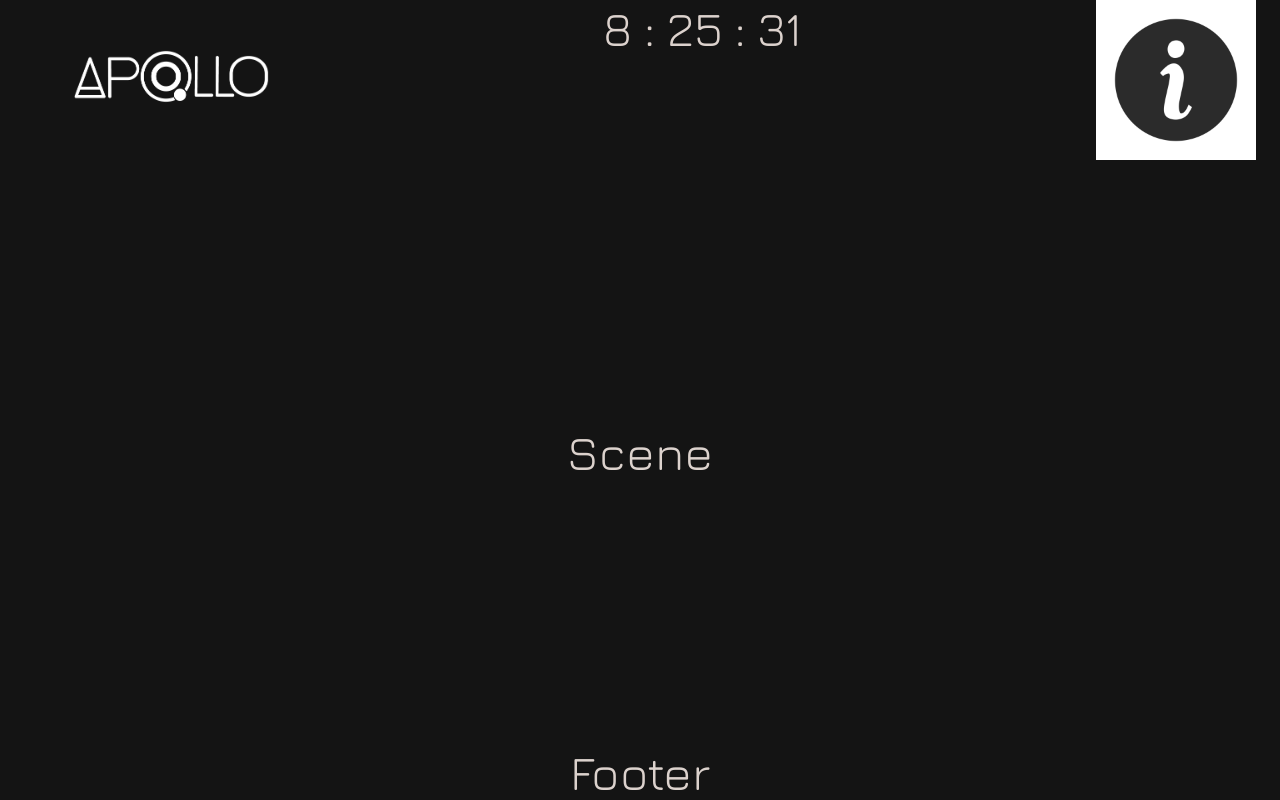
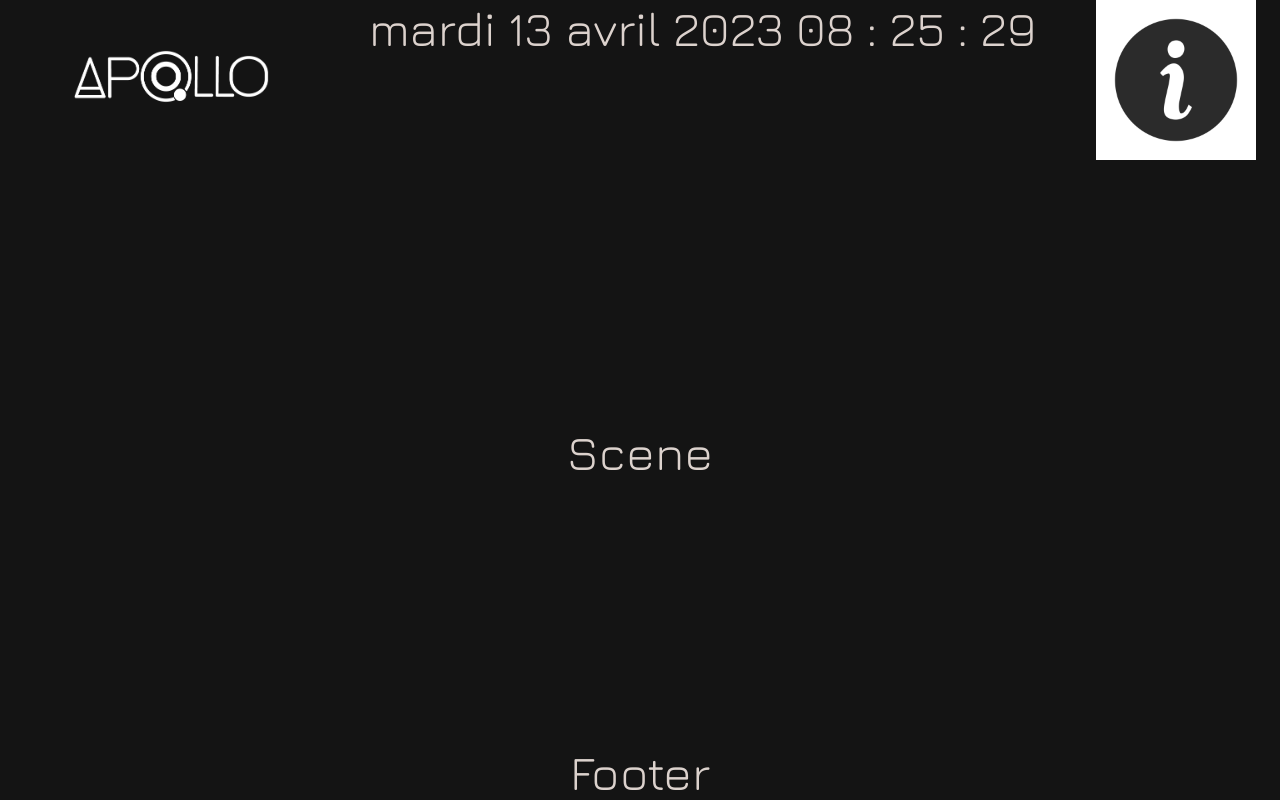
Before and after one commit to WildCodeSchool/2023-02-js-btz-apollo, a React (Create React App) app: page / in a window 1280 px wide. Built offline with nearby package versions, Linux system fonts and the light colour scheme; a web font is replaced by a local one.

Commit message:
ajout du mois en lettres du jour et de l'année dans l'horloge

```diff
--- a/src/components/Header/Clock.jsx
+++ b/src/components/Header/Clock.jsx
@@ -2,20 +2,25 @@ import { useState, useEffect } from 'react';
 
 const Clock = () => {
   const [time, setTime] = useState(new Date());
-
+  //creation du refresh par seconde
   useEffect(() => {
     setInterval(() => {
       setTime(new Date());
     }, 1000);
   }, []);
+  //condition pour que 1 sec soit ecrit en 01 par exemple
+  const zero = (i) => (i < 10 ? '0' + i : i);
 
-  const hours = time.getHours();
-  const minutes = time.getMinutes();
-  const seconds = time.getSeconds();
+  const hours = zero(time.getHours());
+  const minutes = zero(time.getMinutes());
+  const seconds = zero(time.getSeconds());
+  const date = zero(time.getDate());
+  const year = time.getFullYear();
+  const month = time.toLocaleString('fr-FR', { month: 'long' });
 
   return (
     <div>
-      {hours} : {minutes} : {seconds}
+      mardi {date} {month} {year} {hours} : {minutes} : {seconds}
     </div>
   );
 };
```
